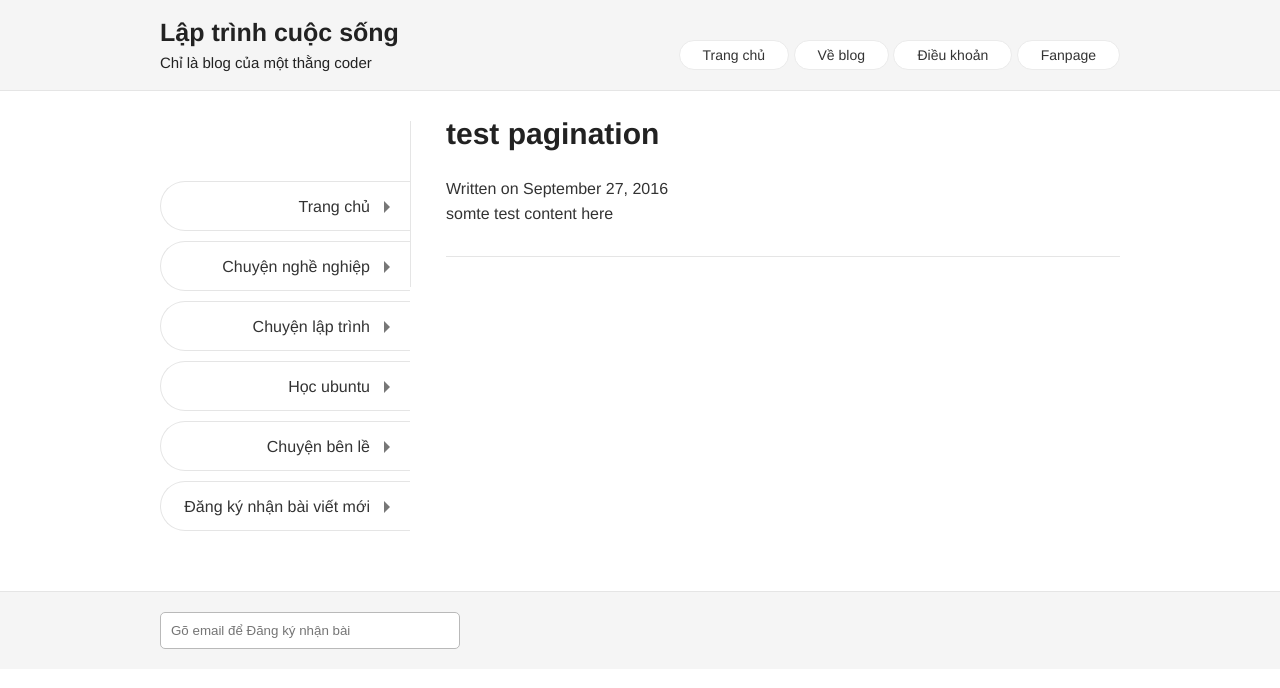
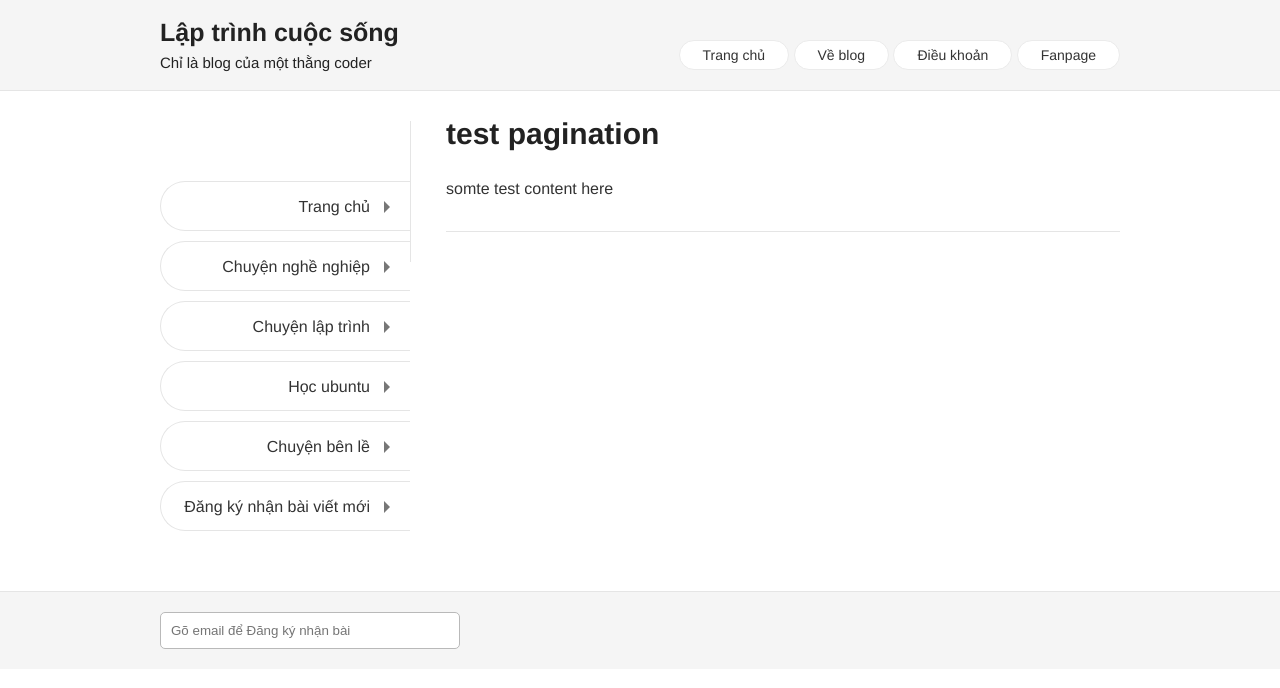
Before and after one commit to nguyentest/laptrinhcuocsong, a Jekyll site: the page built from _posts/2016-9-27-some-test.md, in a window 1280 px wide. Shown: the top 688 px of the page. Built offline with Jekyll 4.4.1, drawn with Linux system fonts in a browser that asks for light colours.

Commit message:
new template

```diff
--- a/_includes/header.html
+++ b/_includes/header.html
@@ -1,12 +1,17 @@
 <!DOCTYPE HTML>
 <html>
 <head>
-	<title>{% if page.title %}{{ page.title }} – {% endif %}{{ site.name }} – {{ site.description }}</title>
+	<title>{% if page.title %}{{ page.title }} – {% endif %}{{ site.name }}</title>
 	<meta content='index, follow' name='robots'/>
 	<meta name="viewport" content="width=device-width, initial-scale=1">
     <meta content='text/html; charset=UTF-8' http-equiv='Content-Type'/>
-    <meta content='Bùi văn nguyện, bui van nguyen, blog của Bùi văn Nguyện, tôi dám nghĩ khác, cười nhạt' name='keywords'/>
-    <meta content='Website chính thức của Bùi văn Nguyện, tôi dám nghĩ khác. Tôi chỉ là một người đam mê máy tính và thế giới web, tôi hâm mộ Google, facebook cũng như mọi website mang lại lợi ích và kết nối mọi người.' name='description'/>
+    {% if page.excerpt %}
+    <meta name="description" content="{{ page.excerpt| strip_html }}" />
+    <meta property="og:description" content="{{ page.excerpt| strip_html }}" />
+    {% else %}
+    <meta name="description" content="{{ site.description }}">
+    <meta property="og:description" content="{{ site.description }}" />
+    {% endif %}
     <meta http-equiv="Cache-control" content="public">
     <link rel='stylesheet' type='text/css' href='{{ site.baseurl }}/style.css'>
     <link rel="alternate" type="application/rss+xml" title="{{ site.name }} - {{ site.description }}" href="{{ site.baseurl }}/feed.xml" />
--- a/_layouts/post.html
+++ b/_layouts/post.html
@@ -4,11 +4,7 @@
 
 <article class="post">
   <h1>{{ page.title }}</h1>
-  <div class="date">
-    Written on {{ page.date | date: "%B %e, %Y" }}
-  </div>
-
-  <div class="entry">
+  <div class="post-body">
     {{ content }}
     <div class="social-share">
         <span class='st_facebook_large' displayText='Facebook'></span>
--- a/index.html
+++ b/index.html
@@ -4,8 +4,10 @@
 
 {% for post in paginator.posts %}
 <article class="post">
-  <h1><a href="{{ site.baseurl }}{{ post.url }}">{{ post.title }}</a></h1>
-  <a href="#"><img src="images/logo.gif" alt="" class="post_thumbnail"></a>
+  <h1><a href="{{ site.baseurl }}{{ post.url }}" title="{{ post.title }}">{{ post.title }}</a></h1>
+  {% if post.thumbnail %}
+  <a href="#"><img src="{{ site.baseurl }}/images/{{ post.thumbnail }}" alt="{{ post.title }}" class="post_thumbnail"></a>
+  {% endif %}
   <div class="excerpt">
     {{ post.excerpt }}
   </div>
```
